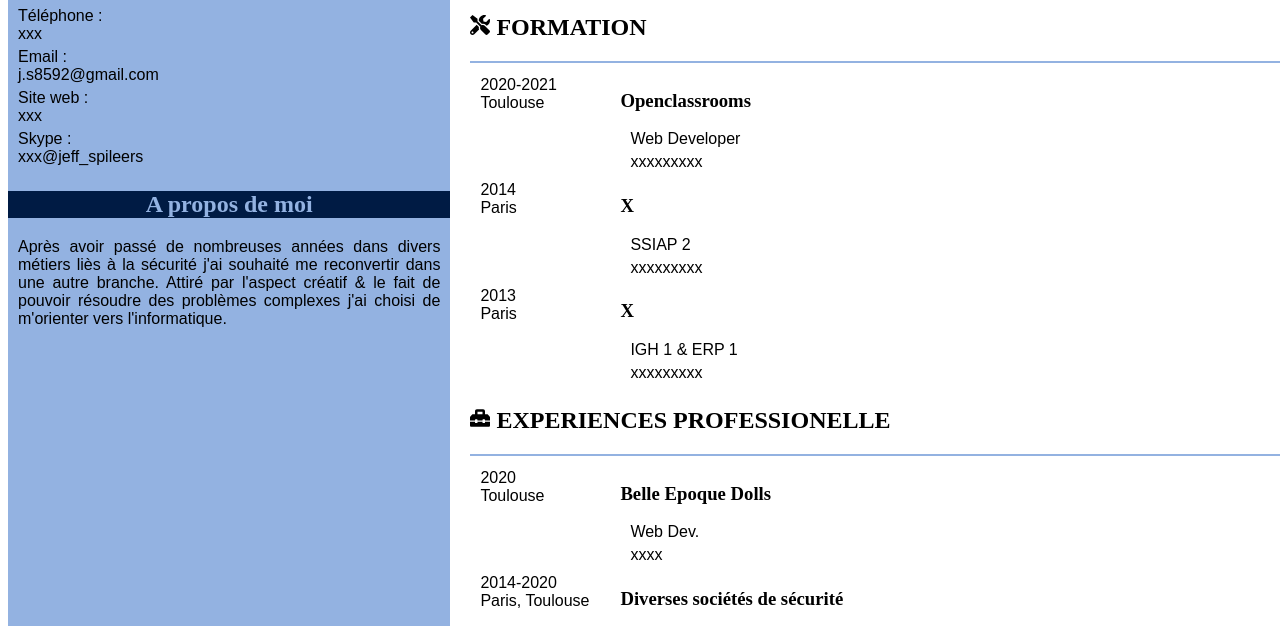
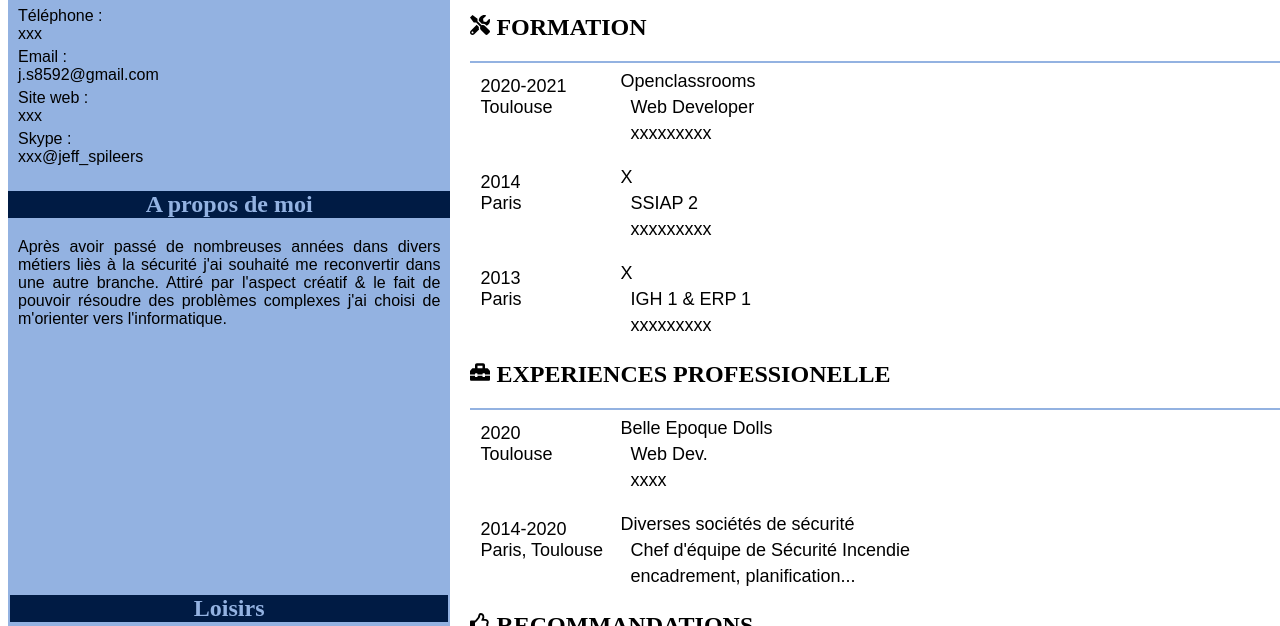
Before and after one commit to iddadidkfq/P2_spileers_joffrey, a plain HTML site: page index.html in a window 1280 px wide. Shown: the part 127-753 px from the top of the page. Drawn offline with Linux system fonts and the light colour scheme.

Commit message:
maj design

```diff
--- a/index.html
+++ b/index.html
@@ -108,12 +108,14 @@
 						</div>
 
 						<div class="box_m3_D">
-							<h3>Openclassrooms</h3>
+							<div class="boite">Openclassrooms</div>
 							<p>Web Developer</p>
 							<p>xxxxxxxxx</p>
 						</div>
 
 					</div>
+
+					<br>
 
 					<div class="pave_xp">
 
@@ -122,12 +124,14 @@
 						</div>
 
 						<div class="box_m3_D">
-							<h3>X</h3>
+							<div class="boite">X</div>
 							<p>SSIAP 2</p>
 							<p>xxxxxxxxx</p>
 						</div>
 
 					</div>
+
+					<br>
 
 					<div class="pave_xp">
 
@@ -136,7 +140,7 @@
 						</div>
 
 						<div class="box_m3_D">
-							<h3>X</h3>
+							<div class="boite">X</div>
 							<p>IGH 1 & ERP 1</p>
 							<p>xxxxxxxxx</p>
 						</div>
@@ -159,13 +163,14 @@
 						</div>
 
 						<div class="box_m3_D">
-							<h3>Belle Epoque Dolls</h3>
+							<div class="boite">Belle Epoque Dolls</div>
 							<p>Web Dev.</p>
 							<p>xxxx</p>
 						</div>
 
 					</div>
 
+					<br>
 
 					<div class="pave_xp">
 
@@ -174,7 +179,7 @@
 						</div>
 
 						<div class="box_m3_D">
-							<h3>Diverses sociétés de sécurité</h3>
+							<div class="boite">Diverses sociétés de sécurité</div>
 							<p>Chef d'équipe de Sécurité Incendie</p>
 							<p>encadrement, planification...</p>
 						</div>
--- a/styles.css
+++ b/styles.css
@@ -87,10 +87,17 @@ display: none;
 	display: flex;
 	flex-direction: row;
 	flex-wrap: nowrap;
+	font-size: large;
+}
+
+
+.boite {
+	font-family: Arial, sans-serif
 }
 
 .box_m3_G {
 	min-width: 150px;
+
 }
 
 .icons {
@@ -126,6 +133,9 @@ display: none;
 	.pave_xp {
 		flex-direction: column;
 
+	}
+	.pave_xp p {
+		text-align: center;
 
 	}
 
```
